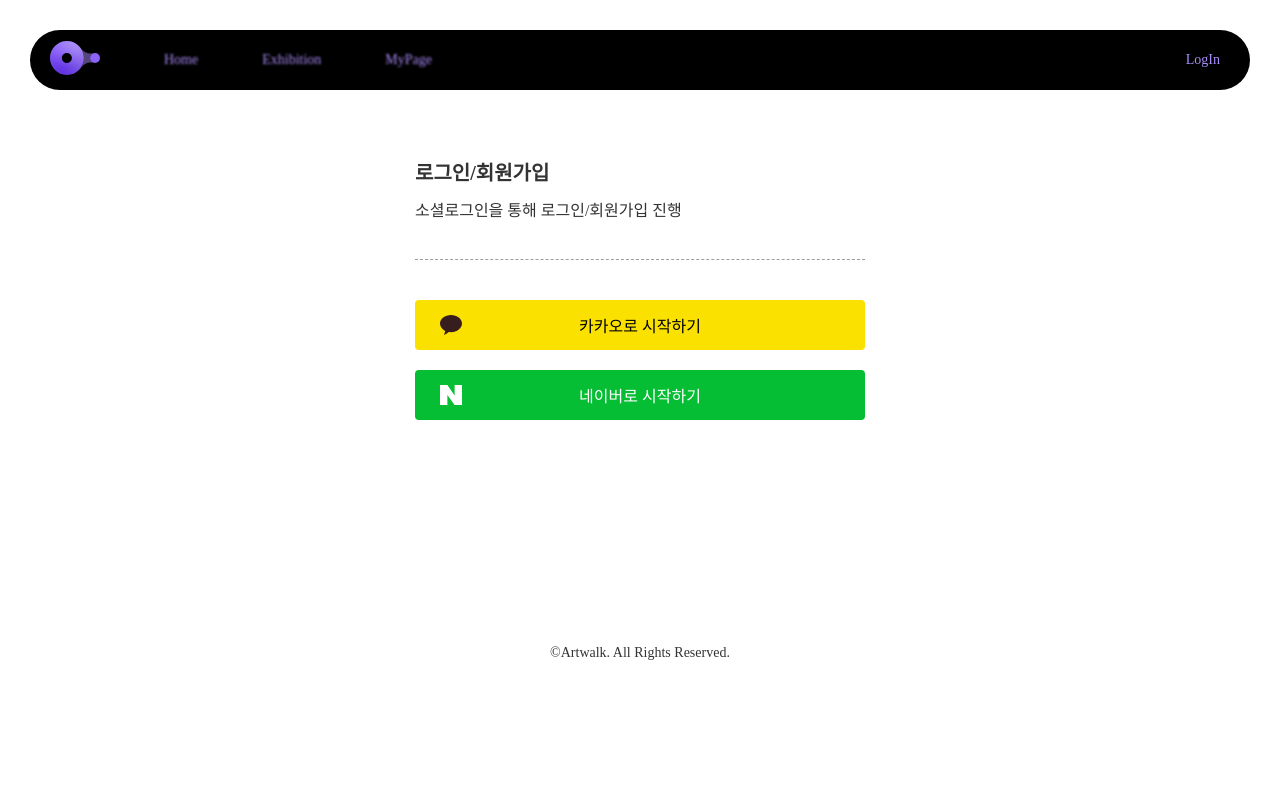
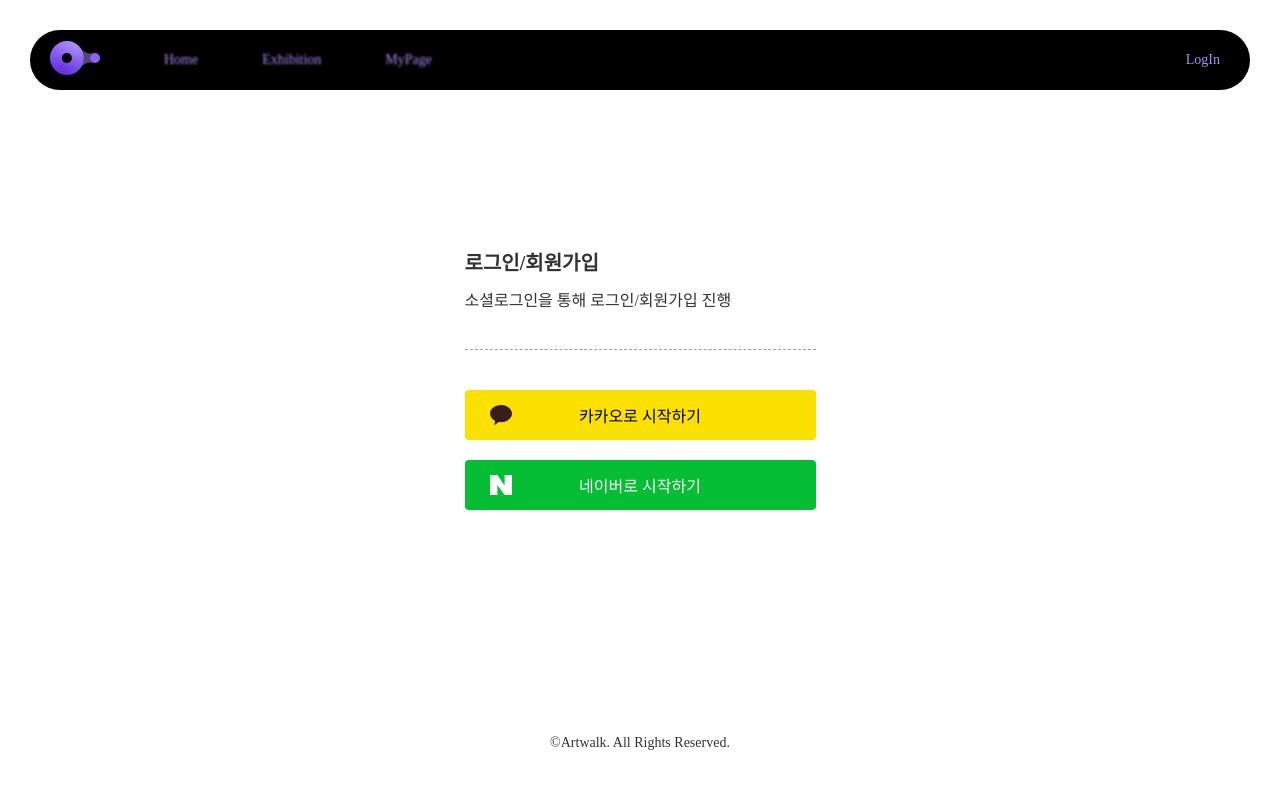
Before and after one commit to 23-2-Media-Project/front, a React (Create React App) app: page /signup in a window 1280 px wide. Shown: the top 788 px of the page. Built offline with nearby package versions, Linux system fonts and the light colour scheme; a web font is replaced by a local one.

Commit message:
html&css: 로그인/회원가입 페이지 스타일 수정

```diff
--- a/src/styles/SignupPage.scss
+++ b/src/styles/SignupPage.scss
@@ -2,11 +2,10 @@
   display: flex;
   flex-direction: column;
   width: 100vw;
-  height: calc(100vh - 90px);
+  height: 100vh;
   background-color: #fff;
   color: #333;
-  padding: 50px 55px;
-
+  padding: 140px 55px 50px;
   box-sizing: border-box;
 
   .content-wrap {
@@ -14,7 +13,7 @@
     display: flex;
     flex-direction: column;
     width: 30%;
-    min-width: 450px;
+    min-width: 350px;
 
     .title {
       font-size: 20px;
--- a/src/styles/StartingPage.scss
+++ b/src/styles/StartingPage.scss
@@ -0,0 +1,10 @@
+.signup-container {
+  display: flex;
+  flex-direction: column;
+  width: 100vw;
+  height: calc(100vh - 90px);
+  background-color: #fff;
+  color: #333;
+  padding: 50px 55px;
+  box-sizing: border-box;
+}
```
